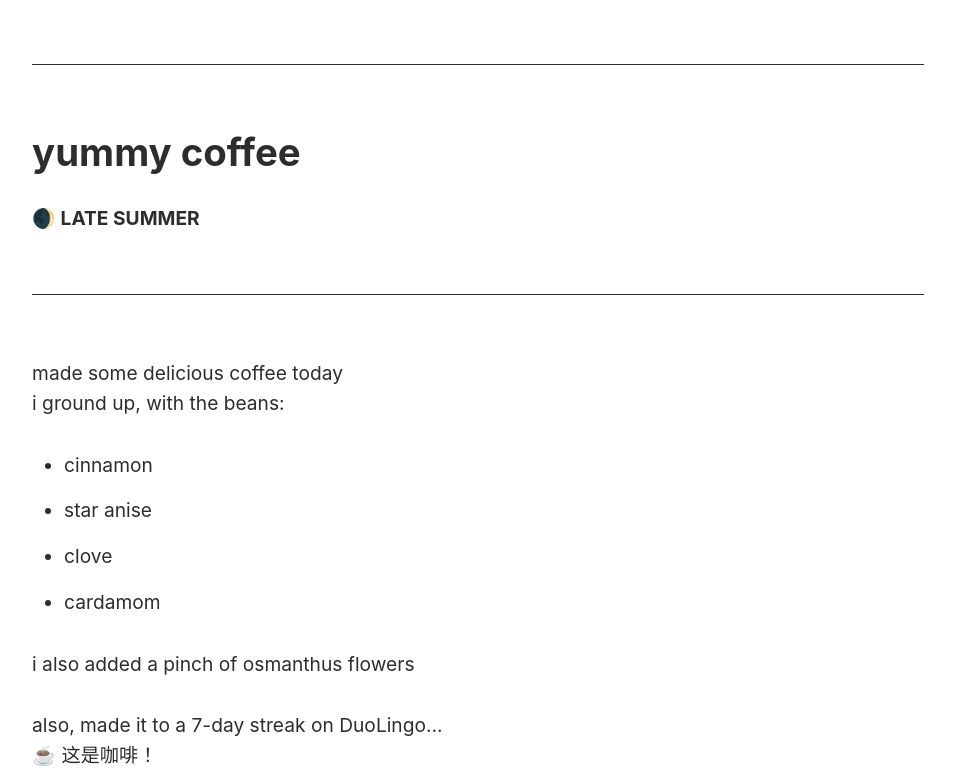
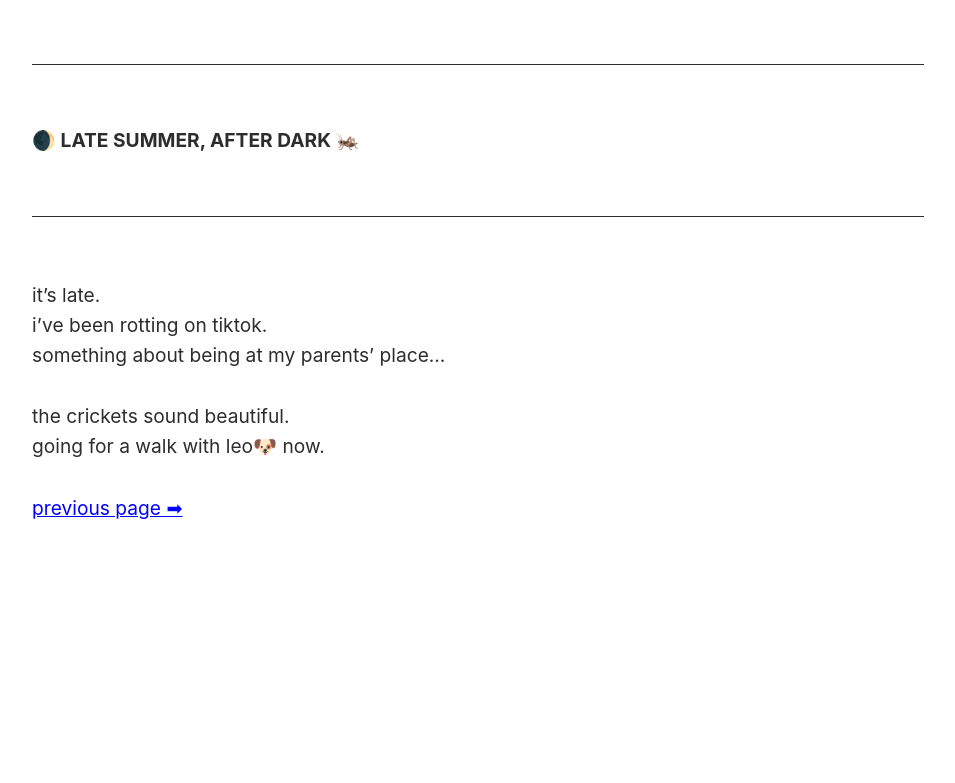
Before and after one commit to dglauber1/dglauber1.github.io, a Jekyll site: the page built from index.md, in a window 1280 px wide. Shown: the top 783 px of the page, without its empty margins (162-1117 px from the left). Built offline with Jekyll 4.4.1, drawn with Linux system fonts in a browser that asks for light colours; a file with an impossible date is left out; some of the changed text lies outside the part shown; grey boxes are pictures that could not be loaded.

Commit message:
Update index.md

```diff
--- a/index.md
+++ b/index.md
@@ -1,20 +1,11 @@
 ---
-title: yummy coffee
-date: 🌒 late summer
-prev-page: website-dreams
+title:
+date: 🌒 late summer, after dark 🦗
+prev-page: yummy-coffee
 ---
-made some delicious coffee today
-i ground up, with the beans:
-- cinnamon
-- star anise
-- clove
-- cardamom
+it's late.
+i've been rotting on tiktok.
+something about being at my parents' place...
 
-i also added a pinch of osmanthus flowers
-
-also, made it to a 7-day streak on DuoLingo...
-☕️ 这是咖啡！
-
-i am dogsitting for my parents.
-here's what i made for lunch:
-![chowmein with an egg in the middle and chopsticks](/assets/images/chowmein.png "lunch!")
+the crickets sound beautiful.
+going for a walk with leo🐶 now.
```
